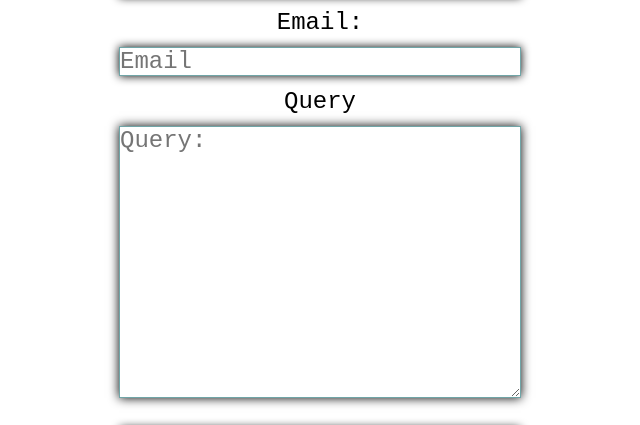
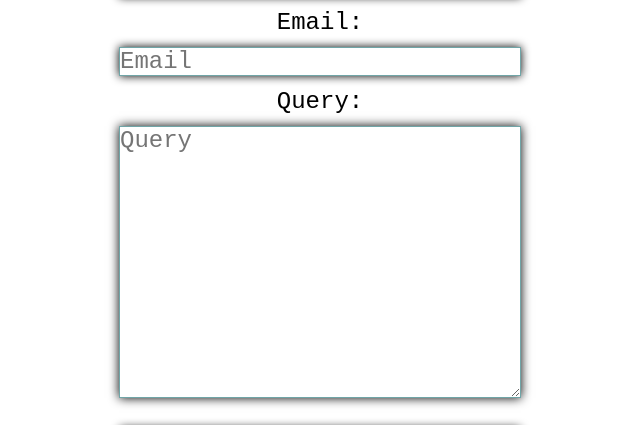
Before and after one commit to iftkhr/iftkhr.github.io-old, a website: page index.html in a window 1280 px wide. Shown: the part 8933-9358 px from the top of the page, 512-1152 px from the left. Drawn offline with Linux system fonts and the light colour scheme.

Commit message:
finalized

```diff
--- a/index.html
+++ b/index.html
@@ -82,8 +82,8 @@
                         <input id="name" name="name" placeholder="Name" size="50" required><br>
                         <label for="email">Email:</label><br>
                         <input id="email" name="email" placeholder="Email" size="50" required><br>
-                        <label for="query">Query</label><br>
-                        <textarea id="query" name="query" placeholder="Query:" rows="10" cols="30"></textarea><br>
+                        <label for="query">Query:</label><br>
+                        <textarea id="query" name="query" placeholder="Query" rows="10" cols="30"></textarea><br>
                         <input id="submit" type="button" value="Submit">
                     </form>
                     <iframe src="https://www.google.com/maps/embed?pb=!1m18!1m12!1m3!1d112827.55755419622!2d78.01863790643449!3d27.90623324942163!2m3!1f0!2f0!3f0!3m2!1i1024!2i768!4f13.1!3m3!1m2!1s0x3974a48686459c8b%3A0x95d967276d323613!2sAligarh%2C%20Uttar%20Pradesh!5e0!3m2!1sen!2sin!4v1595690874923!5m2!1sen!2sin" style="border:0;" allowfullscreen="" aria-hidden="false" tabindex="0"></iframe>
```
